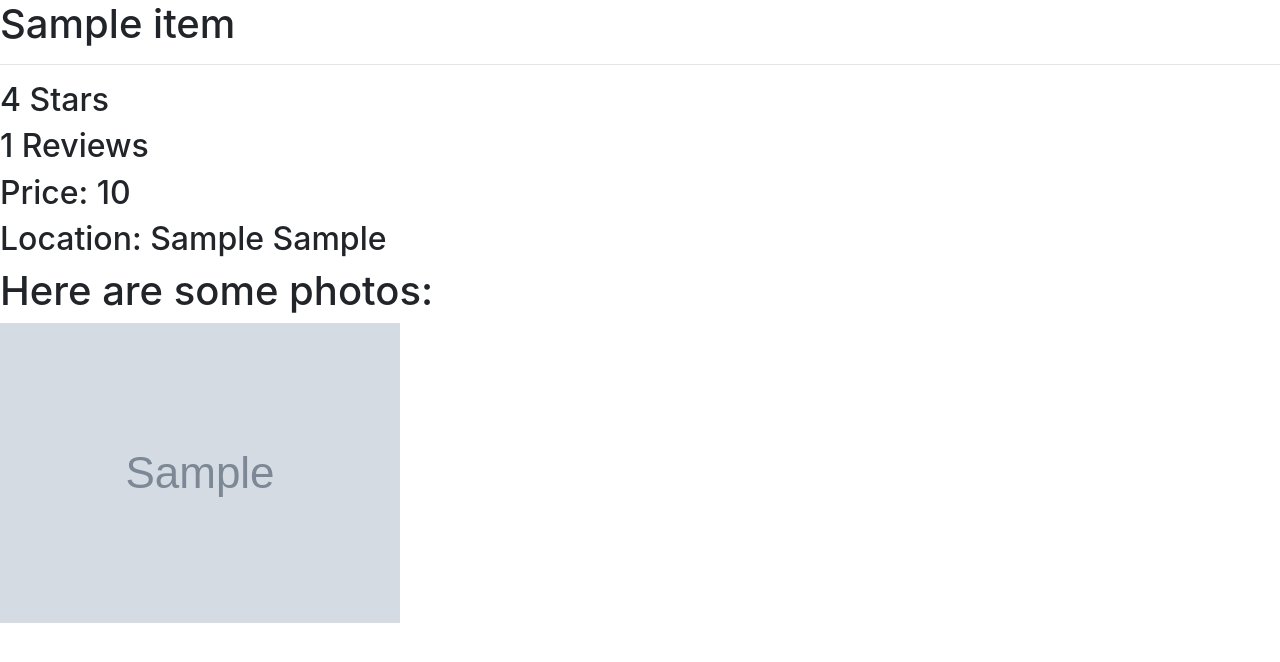
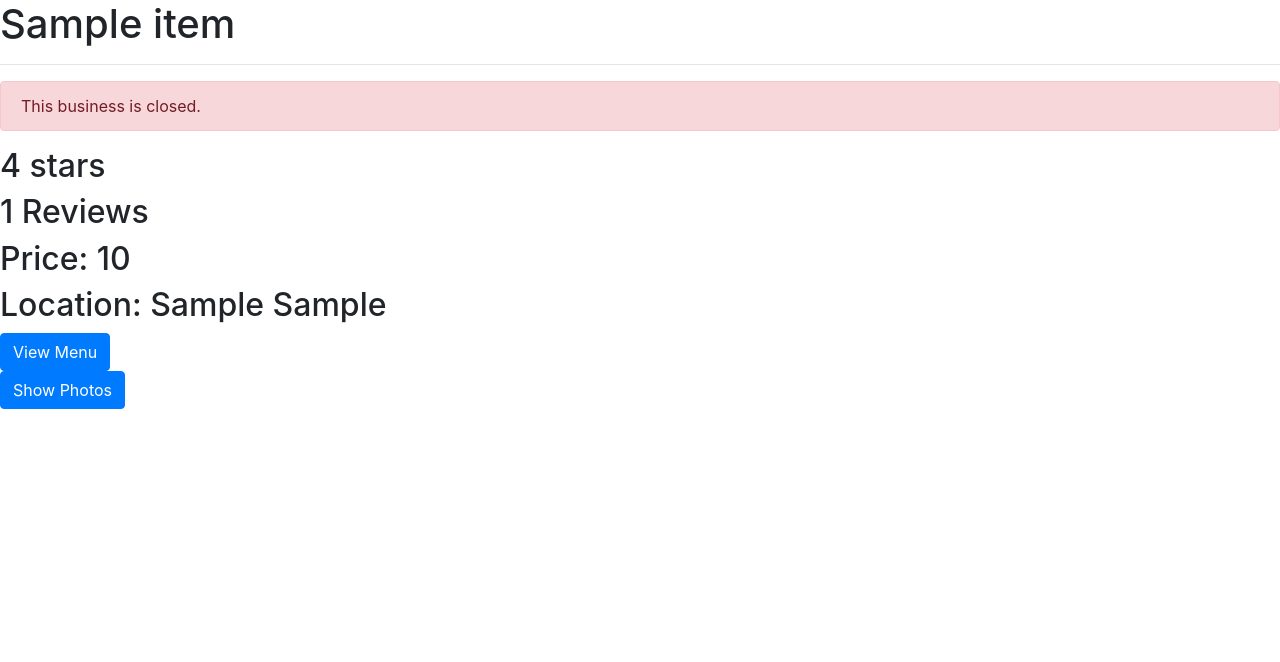
Before and after one commit to bthompson7/restaurant-finder, a Flask app: page /restaurant/1 in a window 1280 px wide. Shown: the top 662 px of the page. Run offline with Flask 2, Linux system fonts and the light colour scheme; grey boxes marked "Sample" are stand-in pictures; a database or web service that is not in the repository returns one stand-in record (values such as "Sample title"); data that the repository does not hold is empty; some libraries are stand-ins or nearby versions.

Commit message:
I think its done

```diff
--- a/templates/details.html
+++ b/templates/details.html
@@ -5,25 +5,48 @@
 <script src="https://ajax.googleapis.com/ajax/libs/jquery/3.1.0/jquery.min.js"></script>
 <script src="https://maxcdn.bootstrapcdn.com/bootstrap/4.4.1/js/bootstrap.min.js"></script>
 <head>
-<title>Details</title>
+<title>{{dataFromApi['name']}} Details</title>
 </head>
 <body>
+<h1>{{dataFromApi['name']}}</h1>
+<hr>
+{% if dataFromApi['is_closed']  == False %}
+<div id="restTypeInfo" class="alert alert-success" role="alert">
+   This business is open!</div>
+{% else %}
+<div id="restTypeInfo" class="alert alert-danger" role="alert">
+This business is closed.
+</div>
+{% endif%}
 
 
+<h2>{{dataFromApi['rating']}} stars</h2>
+<h2>{{dataFromApi['review_count']}} Reviews </h2>
+<h2>Price: {{dataFromApi['price']}}</h2>
+<h2>Location: {{dataFromApi['location']['display_address'][0]}} {{dataFromApi['location']['display_address'][1]}}</h2>
+<div><a target="_blank"  class="btn btn-primary" role="button" href="https://www.yelp.com/menu/{{dataFromApi['alias']}}">View Menu</a>
+</div>
+<button class="btn btn-primary" onclick="showPhotos()">Show Photos</button>
 
-<h1>{{dataFromApi["name"]}}</h1>
-<hr>
-<h2>{{dataFromApi["rating"]}} Stars</h2>
-<h2>{{dataFromApi["review_count"]}} Reviews </h2>
-<h2>Price: {{dataFromApi['price']}}</h2>
-<h2>Location: {{dataFromApi["location"]["display_address"][0]}} {{dataFromApi["location"]["display_address"][1]}}</h2>
-
-<h1>Here are some photos: </h1>
-{% for i in dataFromApi["photos"] %}
-<img src={{i}} class="img-fluid" alt="Responsive image">
-{% endfor %}
+<div id="restPhotos">
+    <h1>Here are some photos: </h1>
+    {% for i in dataFromApi["photos"] %}
+    <img src={{i}} class="img-fluid" alt="Responsive image">
+    {% endfor %}
+</div>
 
 
-
+<script>
+var x = document.getElementById("restPhotos");
+x.style.display = "none";
+function showPhotos() {
+  var x = document.getElementById("restPhotos");
+  if (x.style.display === "none") {
+    x.style.display = "block";
+  } else {
+    x.style.display = "none";
+  }
+}
+</script>
 </body>
 </html>
--- a/templates/index.html
+++ b/templates/index.html
@@ -15,7 +15,7 @@ because you can't use geolocation over http anymore
     </script>
 </head>
 <body>
-    <h1>Nearby Restaurants: (in development)</h1>
+    <h1>Nearby Restaurants:</h1>
     <button data-placement="top" title="Find restaurants that serve breakfast" type="button" class="btn btn-primary" id="breakfastBtn" onClick="changeRestType('breakfast')">Breakfast</button>
     <button data-placement="top" title="Find restaurants that serve lunch" type="button" class="btn btn-primary" id="lunchBtn" onClick="changeRestType('lunch')">Lunch</button>
     <button data-placement="top" title="Find restaurants that serve dinner" type="button" class="btn btn-primary" id="dinnerBtn" onClick="changeRestType('dinner')">Dinner</button>
@@ -79,7 +79,7 @@ if(navigator.geolocation) {
                     console.log(rest);
 
                     for(var i = 0; i < 50 ; i++){
-                       var item = document.createElement('li');
+                       //var item = document.createElement('li');
                        var restID = rest[i]['id'];
                        var restName = rest[i]['name'];
                        var restLat = rest[i]['coordinates']['latitude'];
@@ -92,6 +92,7 @@ if(navigator.geolocation) {
                        var restDetailsLink = document.createElement('a');
                        restDetailsLink.innerText = "View Restaurant Details";
                        restDetailsLink.className = "btn btn-info";
+                       restDetailsLink.target="_blank"
                        restDetailsLink.href = "http://localhost:5000/restaurant/" + restID;
                        restDetailsDiv.append(restDetailsLink);
                        item.className = "list-group-item";
```
